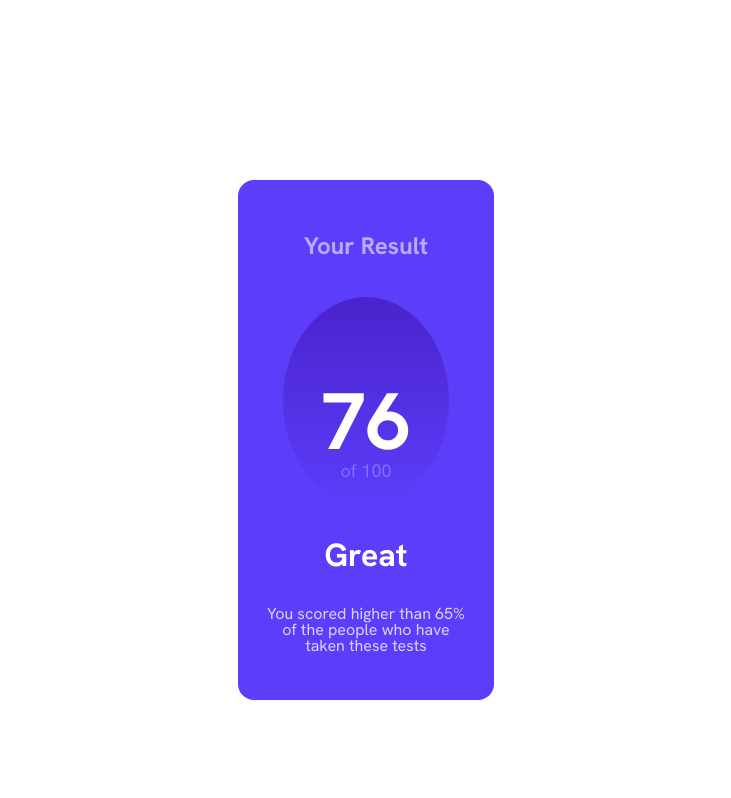
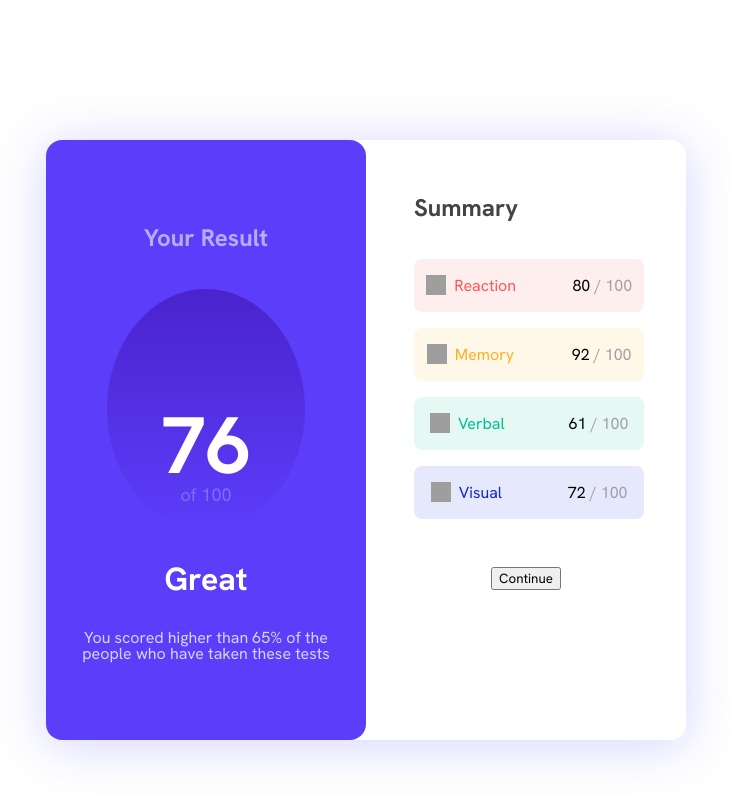
Before and after one commit to TahiryAllaoui/Results-Summary-Component, a React (Vite) app: page / in a window 1280 px wide. Shown: the top 798 px of the page, without its empty margins (314-1045 px from the left). Built offline with nearby package versions, Linux system fonts and the light colour scheme; grey boxes are pictures that could not be loaded.

Commit message:
Nearly done

```diff
--- a/src/components/App.tsx
+++ b/src/components/App.tsx
@@ -7,7 +7,7 @@ function App() {
   return (
     <div className='app'>
       <Result />
-      {/* <Summary /> */}
+      <Summary />
     </div>
   )
 }
--- a/src/components/Summary.tsx
+++ b/src/components/Summary.tsx
@@ -1,8 +1,27 @@
 import '../style/Summary.scss'
 import data from '../data/data.json'
+import { useState } from 'react';
 
 const Summary = () => {
+    //for Updating data in the future
+    const [datas, setDatas] = useState(data);
 
+    return <div className='summary'>
+        <div className="summary-item">
+            <h2>Summary</h2>
+            {datas.map((data) => {
+                return <div className="data-summary" key={data.category} style={{ backgroundColor: data.bgColor }} >
+                    <div className='data-front'>
+                        <img src={data.icon} alt="" />
+                        <p style={{ color: data.color }}>{data.category}</p>
+                    </div>
+                    <p className="data-note">{data.score}<span> / 100</span>
+                    </p>
+                </div>
+            })}
+        </div>
+        <button>Continue</button>
+    </div>
 };
 
 export default Summary;
--- a/src/data/data.json
+++ b/src/data/data.json
@@ -2,21 +2,29 @@
   {
     "category": "Reaction",
     "score": 80,
-    "icon": "./assets/images/icon-reaction.svg"
+    "icon": "./assets/images/icon-reaction.svg",
+    "color": "hsl(0, 100%, 67%)",
+    "bgColor": "hsla(0, 100%, 67%, 0.1)"
   },
   {
     "category": "Memory",
     "score": 92,
-    "icon": "./assets/images/icon-memory.svg"
+    "icon": "./assets/images/icon-memory.svg",
+    "color": "hsl(39, 100%, 56%)",
+    "bgColor": "hsla(39, 100%, 56%, 0.1)"
   },
   {
     "category": "Verbal",
     "score": 61,
-    "icon": "./assets/images/icon-verbal.svg"
+    "icon": "./assets/images/icon-verbal.svg",
+    "color": "hsl(166, 100%, 37%)",
+    "bgColor": "hsla(166, 100%, 37%, 0.1)"
   },
   {
     "category": "Visual",
     "score": 72,
-    "icon": "./assets/images/icon-visual.svg"
+    "icon": "./assets/images/icon-visual.svg",
+    "color": "hsl(234, 85%, 45%)",
+    "bgColor": "hsla(234, 85%, 45%, 0.1)"
   }
 ]
--- a/src/style/App.scss
+++ b/src/style/App.scss
@@ -3,12 +3,18 @@
   padding: 2rem;
   width: 100%;
   height: 100%;
+  display: flex;
+  align-items: center;
+  justify-content: center;
 }
 
 .app {
+  background-color: white;
+  border-radius: 1rem;
   display: flex;
+  align-items: center;
   justify-content: center;
-  align-items: center;
-  width: 100%;
-  height: 100%;
+  width: 50%;
+  height: 75%;
+  box-shadow: 0px 5px 50px 1px rgba(161, 162, 255, 0.449);
 }
--- a/src/style/Result.scss
+++ b/src/style/Result.scss
@@ -1,6 +1,3 @@
-@import "./color.scss";
-
-
 .result-container {
     background-color: rgb(92, 61, 250);
     color: rgb(183, 172, 255);
@@ -10,8 +7,8 @@
     justify-content: center;
     gap: 1rem;
     border-radius: 1rem;
-    width: 20%;
-    height: 65%;
+    width: 50%;
+    height: 100%;
 
     .note-circle {
         background: linear-gradient(to bottom, rgb(74, 35, 204), rgb(92, 61, 250));
@@ -20,7 +17,7 @@
         align-items: center;
         justify-content: flex-end;
         border-radius: 100%;
-        width: 65%;
+        width: 62%;
         height: 40%;
 
         p {
@@ -33,7 +30,7 @@
             font-weight: bold;
             font-size: 5rem;
             margin: 0;
-            color: $White;
+            color: white;
         }
 
 
@@ -41,7 +38,7 @@
 
     .great {
         font-size: 2rem;
-        color: $White;
+        color: white;
     }
 
     p {
--- a/src/style/Summary.scss
+++ b/src/style/Summary.scss
@@ -0,0 +1,54 @@
+.summary {
+    background-color: white;
+    color: rgb(183, 172, 255);
+    border-radius: 1rem;
+    width: 50%;
+    height: 100%;
+    display: flex;
+    flex-direction: column;
+    align-items: center;
+    justify-content: flex-start;
+    gap: 3rem;
+
+    .summary-item {
+        margin-top: 2rem;
+        margin-left: 2rem;
+        display: flex;
+        flex-direction: column;
+        align-items: flex-start;
+        justify-content: center;
+        gap: 1rem;
+        width: 80%;
+
+        h2 {
+            color: #444;
+        }
+    }
+
+    .data-summary {
+        border-radius: 0.5rem;
+        display: flex;
+        justify-content: space-around;
+        gap: 2rem;
+        width: 90%;
+
+        .data-front {
+            display: flex;
+            align-items: center;
+            gap: 0.5rem;
+
+            img {
+                width: 20px;
+                height: 20px;
+            }
+        }
+
+        .data-note {
+            color: black;
+
+            span {
+                color: rgb(162, 157, 164);
+            }
+        }
+    }
+}
--- a/src/style/color.scss
+++ b/src/style/color.scss
@@ -1,5 +1,5 @@
 //Primary
-$Light-red: hsl(0, 100%, 67%);
+$Light-red: hsla(0, 100%, 67%);
 $Orangey-yellow: hsl(39, 100%, 56%);
 $Green-teal: hsl(166, 100%, 37%);
 $Cobalt-blue: hsl(234, 85%, 45%);
```
